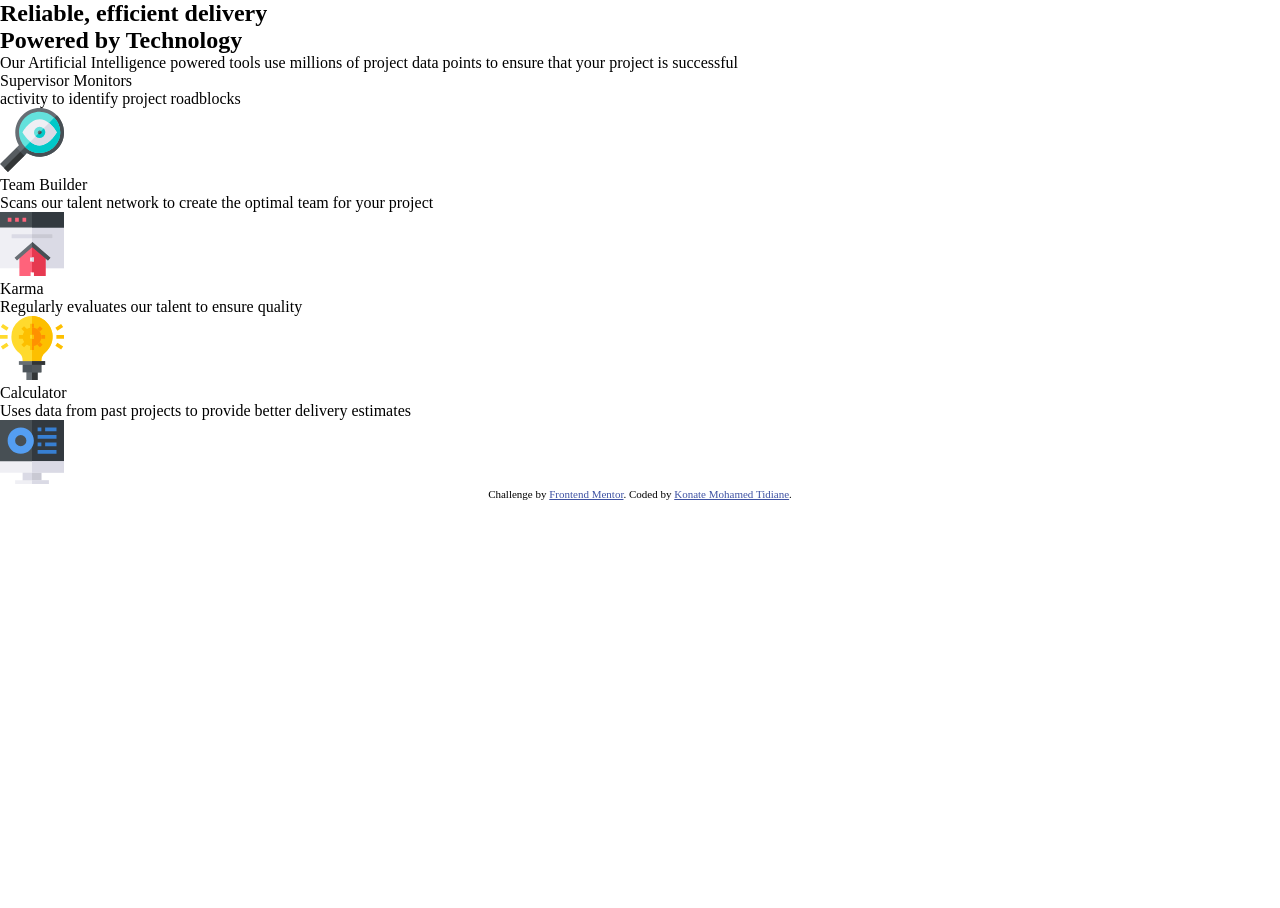
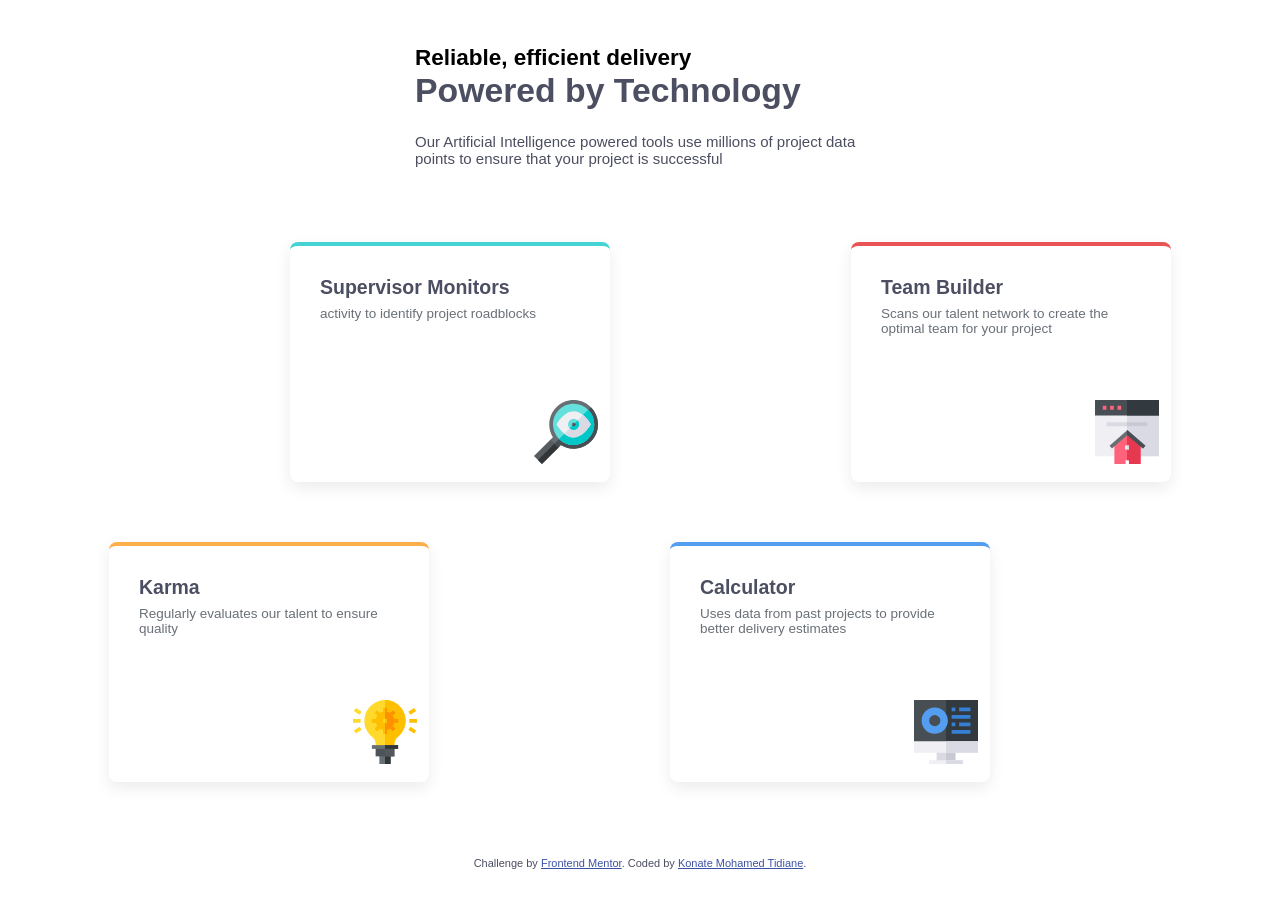
Before and after one commit to Konamti/FourCards, a plain HTML site: page index.html in a window 1280 px wide. Before the commit the page ends 800 px from the top, so only its background shows below. Drawn offline with Linux system fonts and the light colour scheme.

Commit message:
Update cards.css

```diff
--- a/cards.css
+++ b/cards.css
@@ -16,7 +16,7 @@
   box-sizing: border-box;
 }
 html {
-  font-size: 16px;
+  font-size: 15px;
 }
 
 /* roots */
@@ -26,16 +26,126 @@ html {
   --Cyan--color: hsl(180, 62%, 55%);
   --Orange-color: hsl(34, 97%, 64%);
   --Blue-color: hsl(212, 86%, 64%);
-
   /* Neutral */
-
   --Grey500: hsl(234, 12%, 34%);
   --Grey400: hsl(212, 6%, 44%);
   --White: hsl(0, 0%, 100%);
 }
-/* utilities */
+body {
+  display: flex;
+  flex-direction: column;
+  justify-content: center;
+  align-items: center;
+  margin: 3rem 0;
+  background-color: var(--White);
+  font-family: Poppins, sans-serif;
+}
+
 /* first section start */
+.heading-container {
+  display: flex;
+  max-width: 90%;
+  width: 30rem;
+}
+
+.heading-content {
+  display: inherit;
+  flex-direction: column;
+  justify-content: center;
+  align-items: center;
+  text-align: center;
+}
+h4 {
+  font-weight: 200;
+  font-family: Poppins, sans-serif;
+  font-size: 2.25rem;
+  color: var(--Grey400);
+  margin-bottom: 0.5rem;
+}
+h1 {
+  font-weight: 600;
+  font-family: Poppins, sans-serif;
+  font-size: 2.25rem;
+  color: var(--Grey500);
+  margin-bottom: 1.5rem;
+}
+
+p {
+  font-weight: 400;
+  font-family: Poppins, sans-serif;
+  font-size: 1rem;
+  color: var(--Grey500);
+  margin-bottom: 2rem;
+}
+
 /* first section end */
+
 /* second section start */
+
+.card-container {
+  display: flex;
+  flex-direction: row;
+  flex-wrap: wrap;
+  justify-content: center;
+  max-width: 90%;
+  min-height: 40vh;
+  padding: 3rem;
+  margin-bottom: 2rem;
+  gap: 4rem;
+}
+
+.card {
+  background: white;
+  padding: 2rem;
+  border-radius: 8px;
+  box-shadow: 0 6px 16px rgba(0, 0, 0, 0.08);
+  text-align: left;
+  position: relative;
+  width: 100%;
+  max-width: 320px;
+  min-height: 240px;
+  display: flex;
+  flex-direction: column;
+}
+
+.different-row {
+  display: flex;
+  flex-direction: column;
+  gap: 40px;
+}
+
+.one {
+  margin: auto;
+  border-top: 4px solid var(--Cyan--color);
+}
+.two {
+  border-top: 4px solid var(--Red-color);
+}
+.three {
+  border-top: 4px solid var(--Orange-color);
+}
+.four {
+  margin: auto;
+  border-top: 4px solid var(--Blue-color);
+}
+
+.card-heading {
+  margin-bottom: 0.5rem;
+  font-size: 1.3rem;
+  font-weight: 600;
+  color: var(--Grey500);
+}
+
+.card-description {
+  font-size: 0.9rem;
+  color: var(--Grey400);
+  margin-bottom: 2.5rem;
+}
+.card picture {
+  position: absolute;
+  bottom: 1rem;
+  right: 0.8rem;
+}
+
 /* second section end */
 /* Media queries */
```
